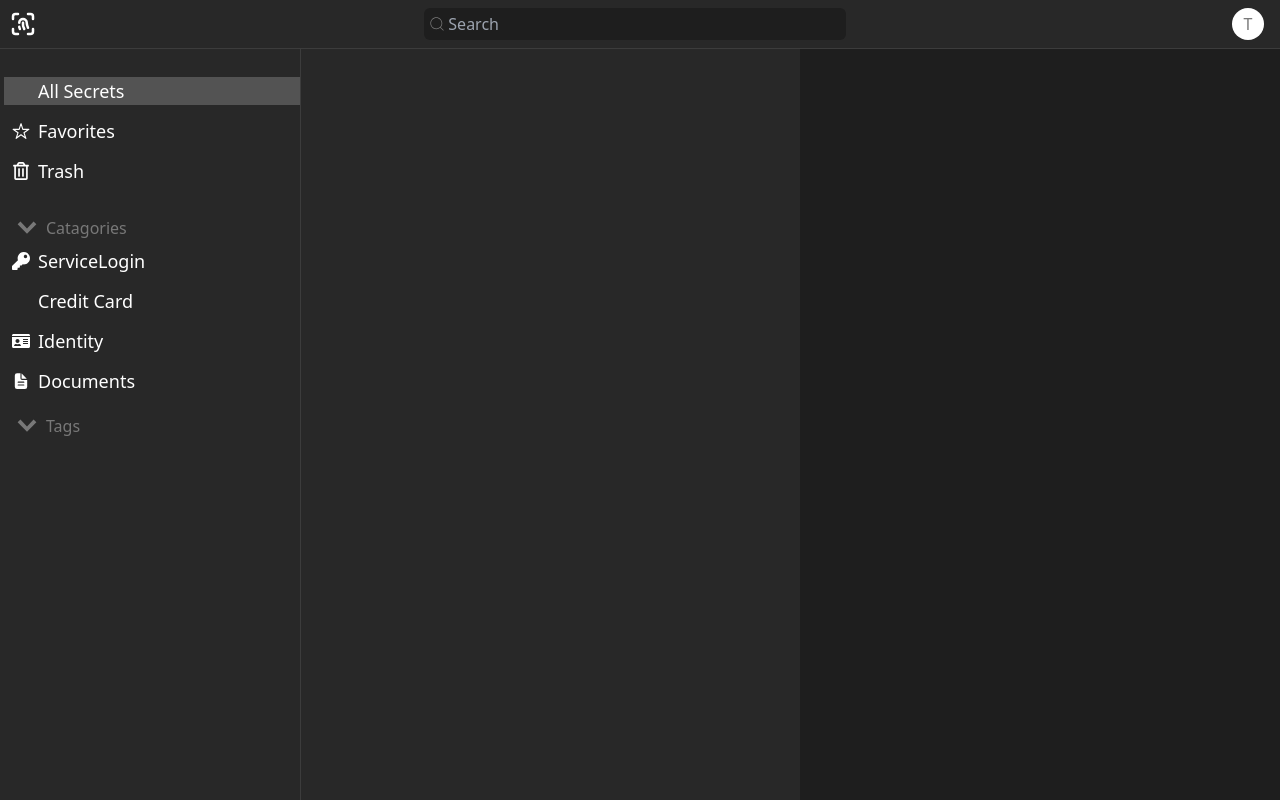
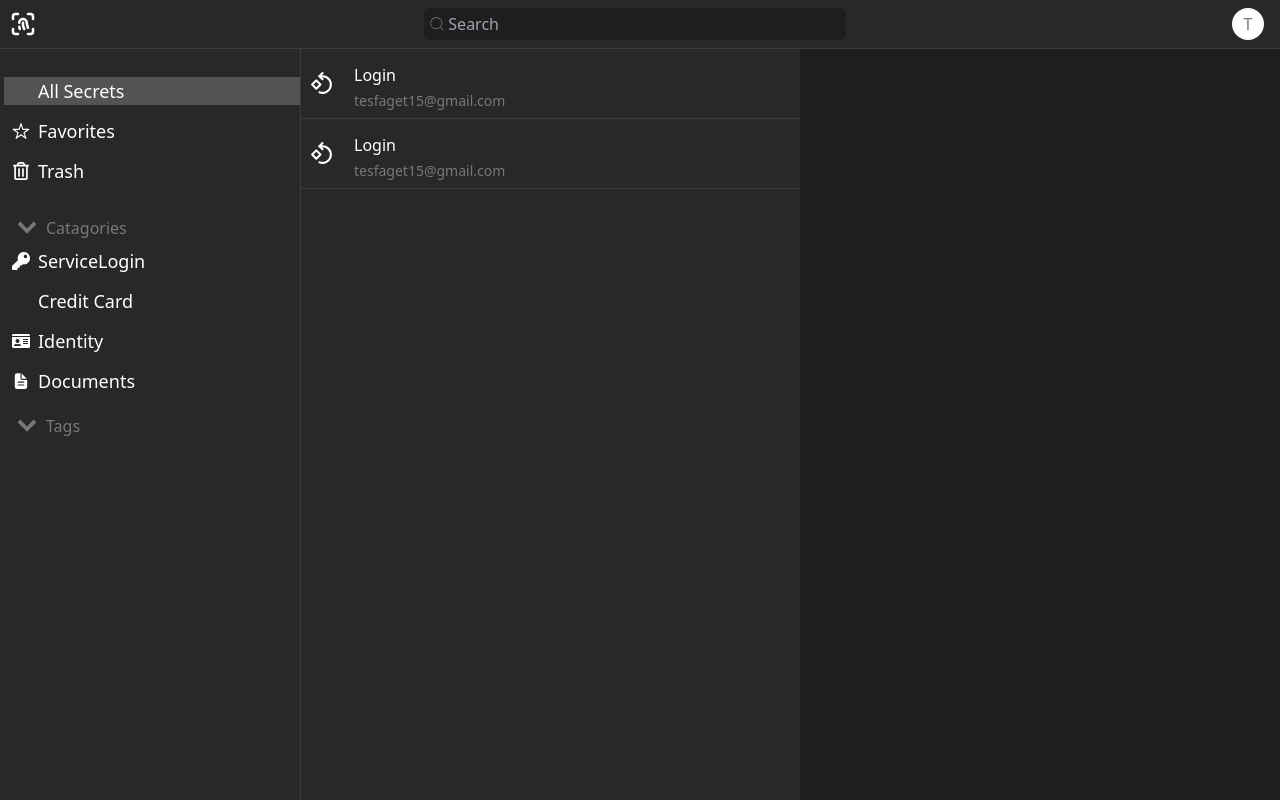
Before and after one commit to tesfatesfaye/FreePass, a React (Vite) app in the folder client/: page / in a window 1280 px wide. Built offline with nearby package versions, Linux system fonts and the light colour scheme; some icons are missing.

Commit message:
created the secrets componenet

```diff
--- a/client/src/components/SecretParent.tsx
+++ b/client/src/components/SecretParent.tsx
@@ -1,13 +1,14 @@
 import { FC, useContext } from "react";
 import { DashboardContext } from "../context/DashboardContext";
+import Secrets from "./Secrets";
 const SecretParent: FC = () => {
   const { secretParentHeight } = useContext(DashboardContext);
   return (
     <div
-      className={`flex w-[500px] max-h-[${secretParentHeight}px] bg-p-dark text-white  border-l border-l-t-dark  overflow-y-auto  `}
+      className={`flex flex-col w-[500px] max-h-[${secretParentHeight}px] bg-p-dark text-white  border-l border-l-t-dark  overflow-y-auto  `}
     >
-
-
+      <Secrets />
+      <Secrets />
     </div>
   );
 };
--- a/client/src/components/Secrets.tsx
+++ b/client/src/components/Secrets.tsx
@@ -1,5 +1,17 @@
 import { FC } from "react"
+import { TbPlaceholder } from "react-icons/tb"
 const Secrets:FC=(props:any)=>{
 
+    return (
+      <div className="flex items-center gap-5 h-[70px] bg-p-dark border-b border-b-t-dark p-2 w-full cursor-pointer">
+        <TbPlaceholder size={25} color={"white"}/>
+        <div className="flex flex-col gap-1 h-full mt-3">
+          <p className="text-white">Login</p>
+          <p className="text-custom-gray text-sm">tesfaget15@gmail.com</p>
+        </div>
+      </div>
+    );
 
 }
+
+export default Secrets;
--- a/client/src/context/dashboardContext.tsx
+++ b/client/src/context/dashboardContext.tsx
@@ -1,30 +1,43 @@
-import React, { useState, createContext,ReactNode } from "react";
+import React, { ReactNode, createContext, useEffect, useState } from "react";
 
 // Define the shape of the context
 interface DashboardContextType {
   sideBarItemIsSelected: string;
   toggleSideBarItemSelection: (item: string) => void;
+  secretParentHeight:number
 }
 interface Props {
-    children: ReactNode;
+  children: ReactNode;
 }
 
 const DashboardContext = createContext<DashboardContextType>({
   sideBarItemIsSelected: "All Secrets",
   toggleSideBarItemSelection: () => {},
+  secretParentHeight:window.innerHeight - 48
 });
 
-const DashboardContextProvider: React.FC <Props>= ({ children }) => {
+const DashboardContextProvider: React.FC<Props> = ({ children }) => {
   const [sideBarItemIsSelected, setSideBarItemIsSelected] =
     useState("All Secrets");
 
   const toggleSideBarItemSelection = (item: string) => {
     setSideBarItemIsSelected(item);
   };
-
+  const [secretParentHeight, setSecretParentHeight] = useState(
+    window.innerHeight - 48
+  );
+  useEffect(() => {
+    const handleResize = () => {
+      setSecretParentHeight(window.innerHeight - 48);
+    };
+    window.addEventListener("resize", handleResize);
+    return () => {
+      window.removeEventListener("resize", handleResize);
+    };
+  });
   return (
     <DashboardContext.Provider
-      value={{ sideBarItemIsSelected, toggleSideBarItemSelection }}
+      value={{ sideBarItemIsSelected, toggleSideBarItemSelection, secretParentHeight }}
     >
       {children}
     </DashboardContext.Provider>
```
